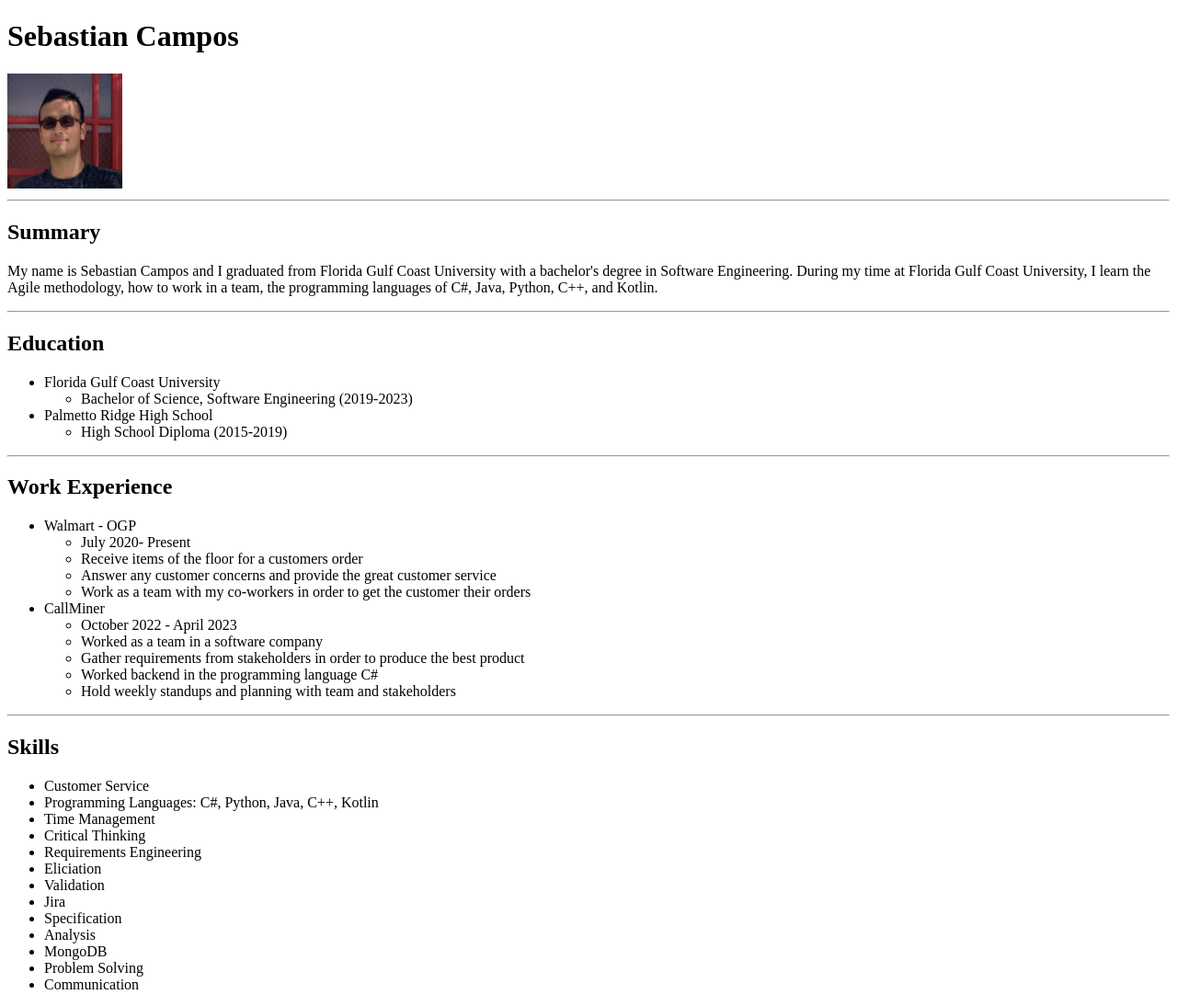
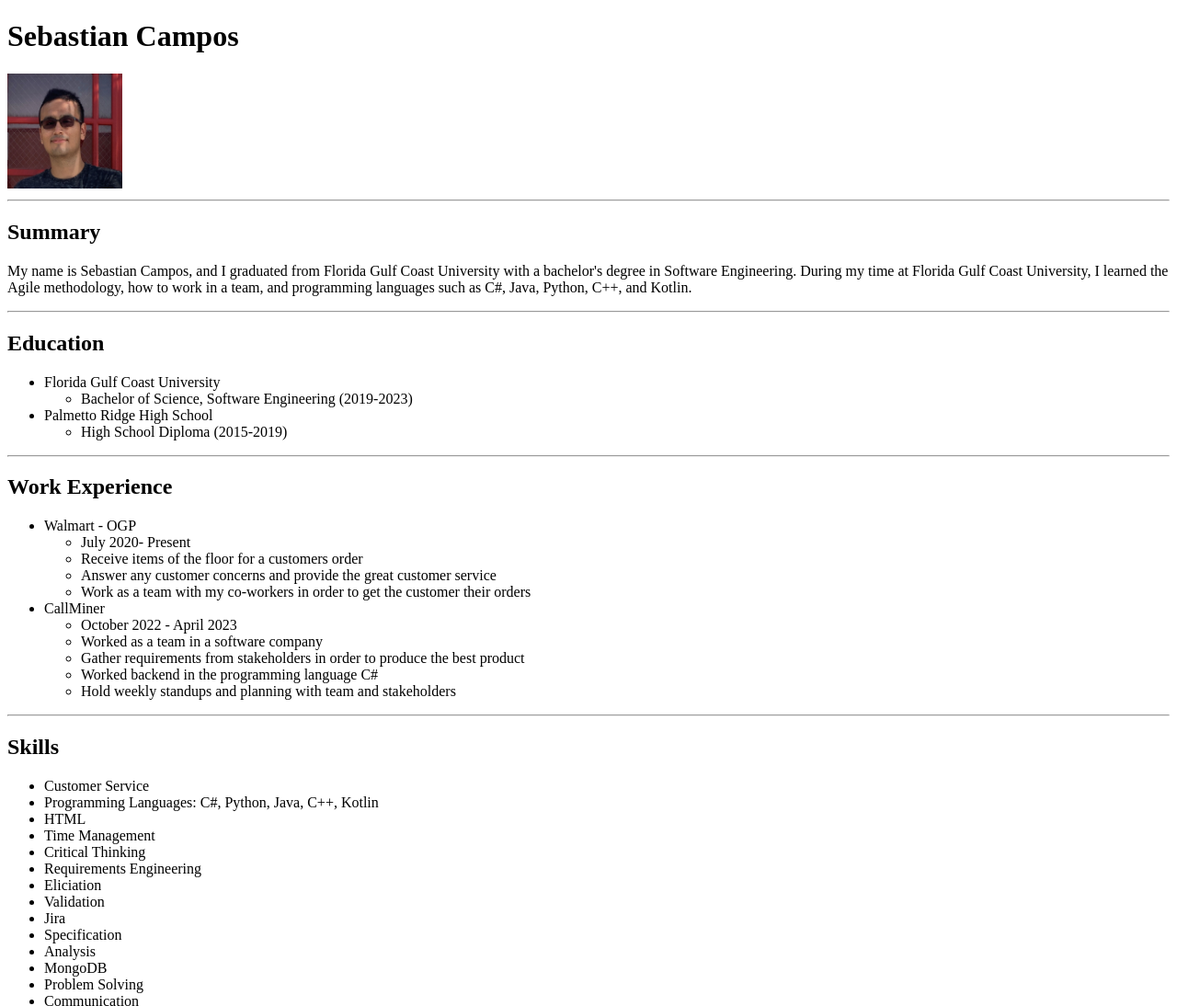
Before and after one commit to Chewy8234/Capstone1OnlineResume, a plain HTML site: page index.html in a window 1280 px wide. Shown: the top 1094 px of the page at 92% size. Drawn offline with Linux system fonts and the light colour scheme.

Commit message:
Add files via upload

```diff
--- a/index.html
+++ b/index.html
@@ -10,9 +10,9 @@
     <h1>Sebastian Campos</h1>
     <img src = "IMG_4507 (1) - Copy.jpg" alt = "Picture of Sebastian"  width="125" height="125"> <hr/>
     <h2>Summary</h2>
-    <p>My name is Sebastian Campos and I graduated from Florida Gulf Coast University with a bachelor's degree
-        in Software Engineering. During my time at Florida Gulf Coast University, I learn the Agile methodology, how to
-        work in a team, the programming languages of C#, Java, Python, C++, and Kotlin.
+    <p>My name is Sebastian Campos, and I graduated from Florida Gulf Coast University with a bachelor's degree
+        in Software Engineering. During my time at Florida Gulf Coast University, I learned the Agile methodology, how to
+        work in a team, and programming languages such as C#, Java, Python, C++, and Kotlin.
     </p><hr/>
     <h2>Education</h2>
     <ul>
@@ -54,6 +54,7 @@
     <ul>
         <li>Customer Service</li>
         <li>Programming Languages: C#, Python, Java, C++, Kotlin</li>
+        <li>HTML</li>
         <li>Time Management</li>
         <li>Critical Thinking</li>
         <li>Requirements Engineering</li>
```
